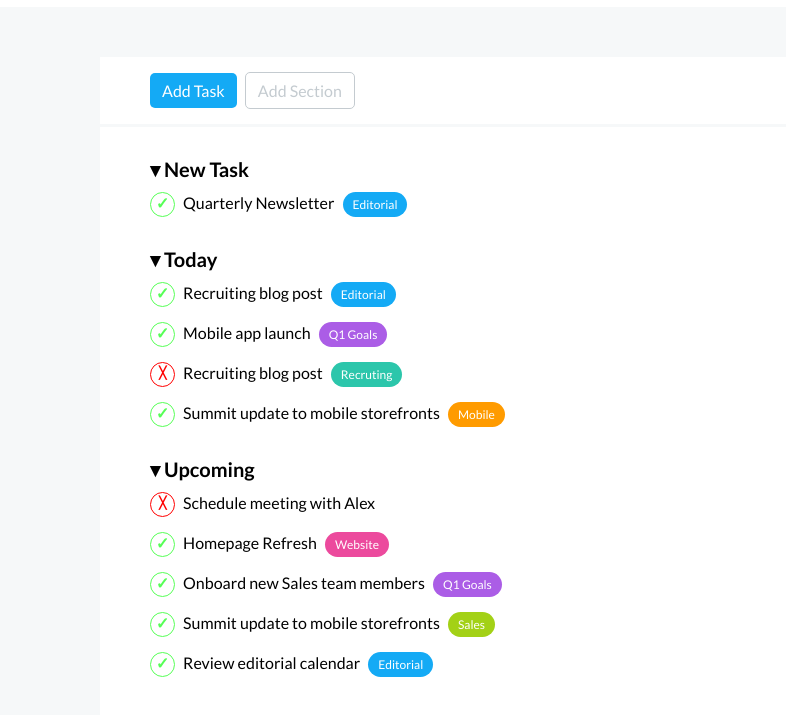
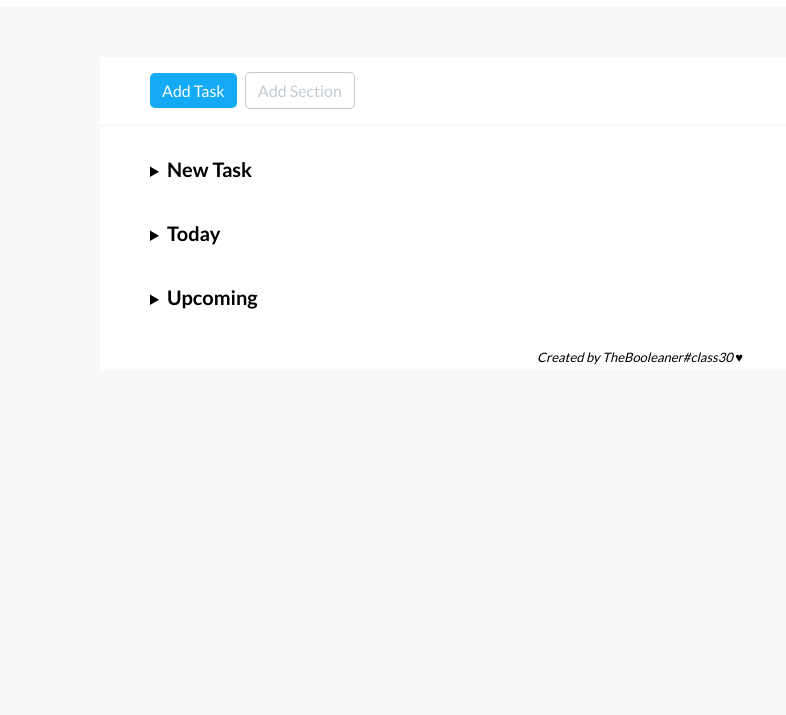
Before and after one commit to EmiPro97/html-css-toboolist, a plain HTML site: page index.html in a window 1280 px wide. Shown: the part 73-788 px from the top of the page, without its empty margins (0-786 px from the left). Drawn offline with Linux system fonts and the light colour scheme.

Commit message:
aggiunta interattività delle liste e footer

```diff
--- a/css/style.css
+++ b/css/style.css
@@ -36,7 +36,7 @@ body{
     max-width: 1080px;
     margin: auto;
     margin-top: 50px;
-    padding-bottom: 30px;
+    padding-bottom: 5px;
 }
 
 
@@ -73,6 +73,7 @@ body{
 
 /* New Task sect. */
 .task-info{
+    display: inline-block;
     font-size: 20px;
     margin-top: 30px;
     margin-bottom: 10px;
@@ -145,3 +146,12 @@ body{
 .label.sales{
     background-color: #a3d116;
 }
+
+
+/* Footer */
+.credits{
+    font-size: 13px;
+    font-style: italic;
+    text-align: center;
+    margin-top: 30px;
+}
--- a/index.html
+++ b/index.html
@@ -40,7 +40,8 @@
 
                 <!-- New Task sect. -->
                 <section>
-                    <h2 class="task-info">&#9662; New Task</h2>
+                    <details>
+                        <summary><h2 class="task-info">New Task</h2></summary>
                         <ul>
                             <li class="task-item">
                                 <span class="entities check">&check;</span>
@@ -48,11 +49,13 @@
                                 <label class="label edit" for="editorial">Editorial</label>
                             </li>
                         </ul>
+                    </details>
                 </section>
 
                 <!-- Today sect. -->
                 <section>
-                    <h2 class="task-info">&#9662; Today </h2>
+                    <details>
+                        <summary><h2 class="task-info">Today </h2></summary>
                         <ul>
                             <li class="task-item">
                                 <span class="entities check">&check;</span>
@@ -75,11 +78,13 @@
                                 <label class="label mobile" for="mobile">Mobile</label>
                             </li>
                         </ul>
+                    </details>
                 </section>
 
                 <!-- Upcoming sect. -->
                 <section>
-                    <h2 class="task-info">&#9662; Upcoming</h2>
+                    <details>
+                        <summary><h2 class="task-info">Upcoming</h2></summary>
                         <ul>
                             <li class="task-item">
                                 <span class="entities remove">&#9587;</span>
@@ -106,9 +111,15 @@
                                 <label class="label edit" for="editorial">Editorial</label>
                             </li>
                         </ul>
+                    </details>
                 </section>
             </div>
         </main>
+
+        <!-- Footer -->
+        <footer>
+            <p class="credits">Created by TheBooleaner#class30 &hearts;</p>
+        </footer>
     </div>
 </body>
 </html>
```
Lines whose indentation alone changed are shown as unchanged.
